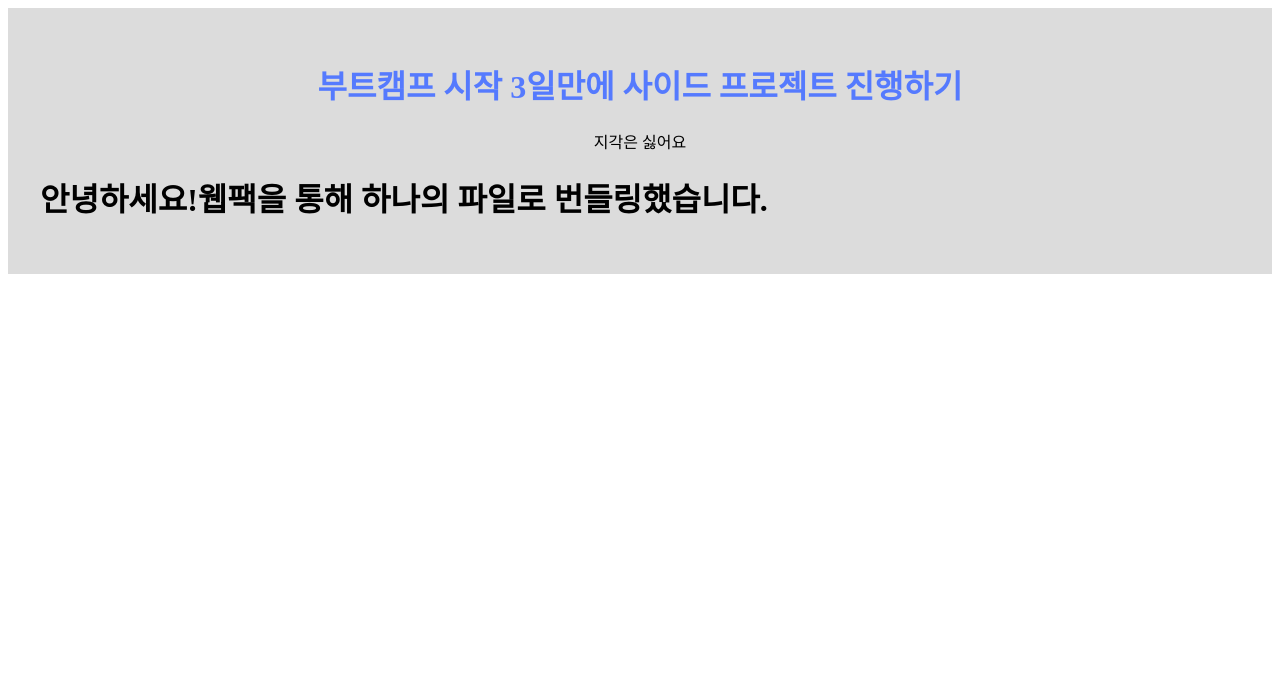
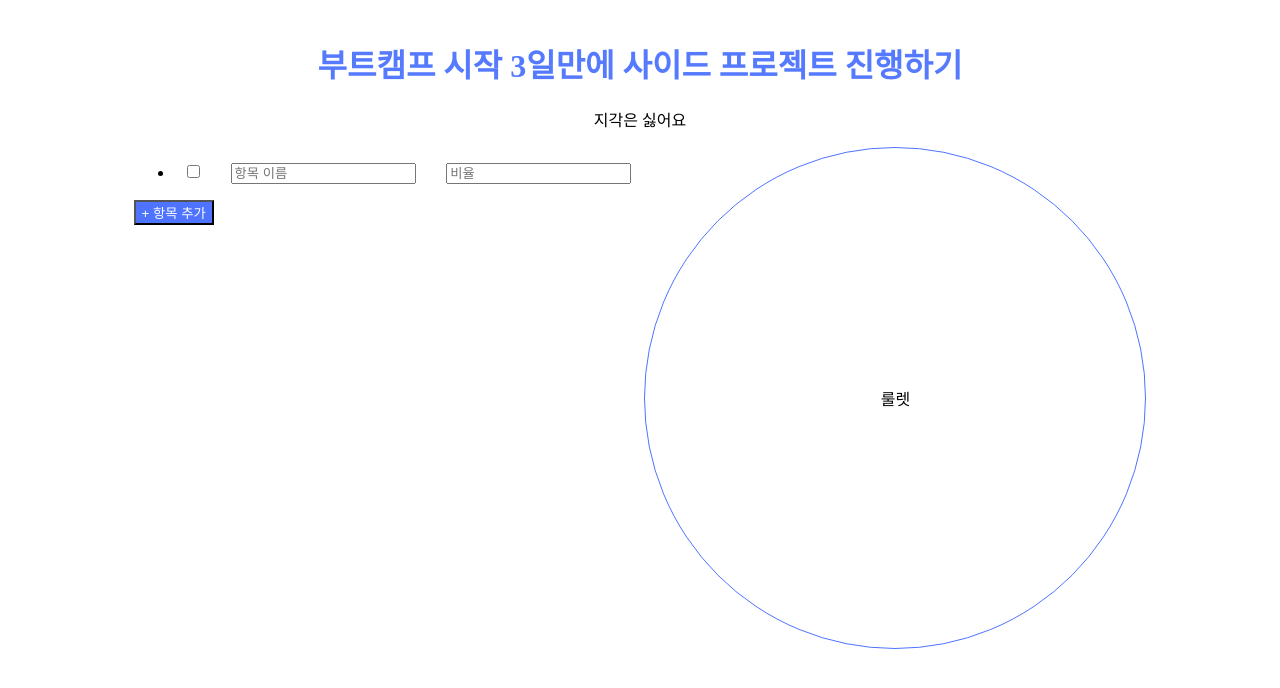
Before and after one commit to bbearcookie/webpack-study, a website built with webpack: page src/index.html in a window 1280 px wide. Built offline with nearby package versions, Linux system fonts and the light colour scheme.

Commit message:
feat: 룰렛 프로젝트을 예시로 코드 구조 작성

```diff
--- /dev/null
+++ b/src/components/item-section/item-section.css
@@ -0,0 +1,8 @@
+.item-section__list li input {
+  margin: 0 1em;
+}
+
+.item-section__add-button {
+  background-color: #4e74ff;
+  color: white;
+}
--- /dev/null
+++ b/src/components/item-section/item-section.html
@@ -0,0 +1,9 @@
+<ul class="item-section__list">
+  <li>
+    <input type="checkbox" />
+    <input type="text" placeholder="항목 이름" />
+    <input type="number" placeholder="비율" />
+  </li>
+</ul>
+
+<button class="item-section__add-button">+ 항목 추가</button>
--- /dev/null
+++ b/src/components/item-section/item-section.js
@@ -0,0 +1,29 @@
+import html from './item-section.html';
+import './item-section.css';
+
+function ItemSection() {
+  const $wrapper = document.querySelector('#main .item-section');
+  $wrapper.innerHTML = html;
+
+  const $addButton = $wrapper.querySelector('.item-section__add-button');
+  $addButton.addEventListener('click', e => {
+    const $checkbox = document.createElement('input');
+    $checkbox.setAttribute('type', 'checkbox');
+
+    const $itemName = document.createElement('input');
+    $itemName.setAttribute('type', 'text');
+    $itemName.setAttribute('placeholder', '항목 이름');
+
+    const $ratio = document.createElement('input');
+    $ratio.setAttribute('type', 'number');
+    $ratio.setAttribute('placeholder', '비율');
+
+    const $newItem = document.createElement('li');
+    $newItem.append($checkbox, $itemName, $ratio);
+
+    const $list = $wrapper.querySelector('.item-section__list');
+    $list.appendChild($newItem);
+  });
+}
+
+export default ItemSection;
--- /dev/null
+++ b/src/components/roullet-section/roullet-section.css
@@ -0,0 +1,9 @@
+.roullet-section__roullet {
+  display: flex;
+  justify-content: center;
+  align-items: center;
+  width: 500px;
+  height: 500px;
+  border-radius: 50%;
+  border: 1px solid #4e74ff;
+}
--- /dev/null
+++ b/src/components/roullet-section/roullet-section.html
@@ -0,0 +1,3 @@
+<div class="roullet-section__roullet">
+  <div>룰렛</div>
+</div>
--- /dev/null
+++ b/src/components/roullet-section/roullet-section.js
@@ -0,0 +1,9 @@
+import html from './roullet-section.html';
+import './roullet-section.css';
+
+function RoulletSection() {
+  const $wrapper = document.querySelector('.roullet-section');
+  $wrapper.innerHTML = html;
+}
+
+export default RoulletSection;
--- a/src/hello.js
+++ /dev/null
@@ -1 +0,0 @@
-export const helloText = '안녕하세요!';
--- a/src/index.css
+++ b/src/index.css
@@ -1,4 +1,8 @@
-#app {
-  background-color: gainsboro;
+body {
   padding: 2em;
 }
+
+#main {
+  display: flex;
+  justify-content: center;
+}
--- a/src/index.html
+++ b/src/index.html
@@ -5,7 +5,10 @@
   <body>
     <div id="app">
       <header id="header"></header>
-      <main id="main"></main>
+      <main id="main">
+        <section class="item-section"></section>
+        <section class="roullet-section"></section>
+      </main>
     </div>
   </body>
 </html>
--- a/src/index.js
+++ b/src/index.js
@@ -1,10 +1,8 @@
-import { titleText } from './title.js';
-import { helloText } from './hello.js';
 import Header from './components/header/header.js';
+import ItemSection from './components/item-section/item-section.js';
+import RoulletSection from './components/roullet-section/roullet-section.js';
 import './index.css';
 
 Header();
-
-const $title = document.createElement('h1');
-$title.innerText = helloText + titleText;
-document.getElementById('app').appendChild($title);
+ItemSection();
+RoulletSection();
--- a/src/title.js
+++ /dev/null
@@ -1 +0,0 @@
-export const titleText = '웹팩을 통해 하나의 파일로 번들링했습니다.';
```
